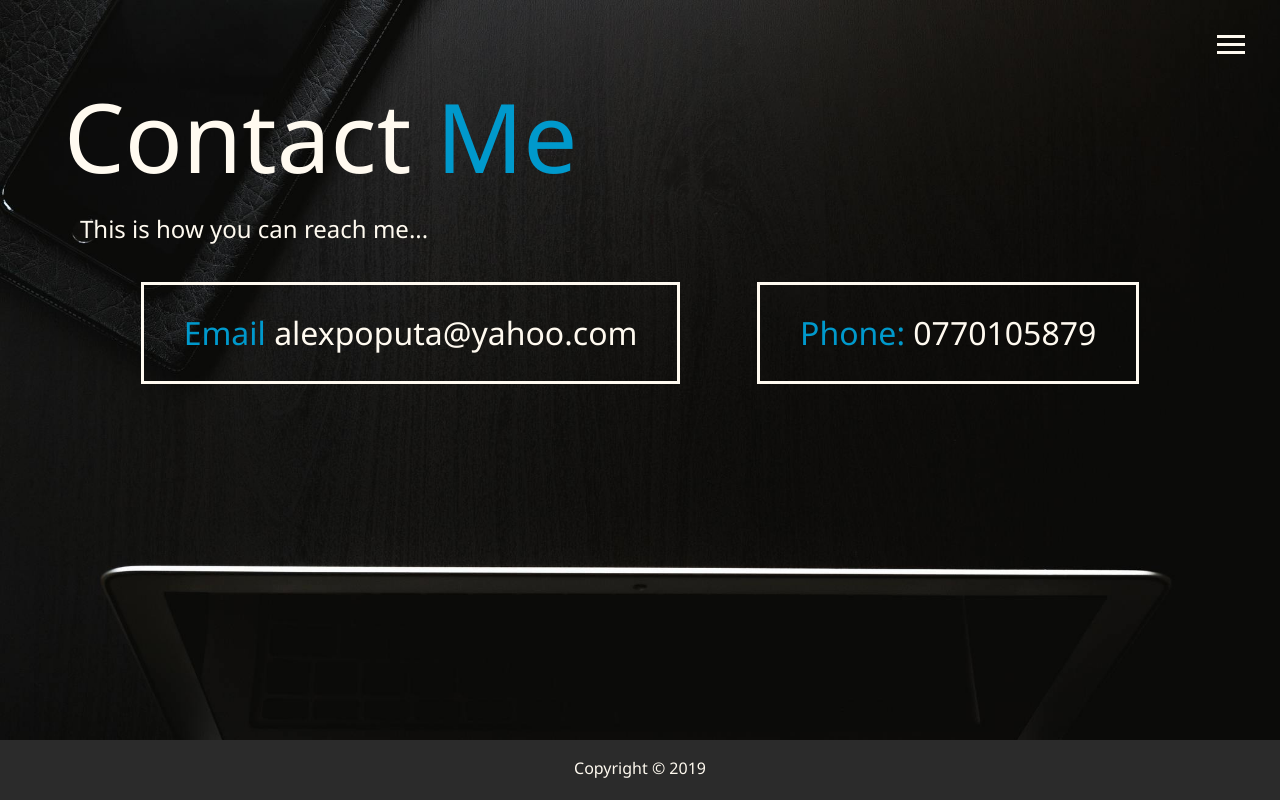
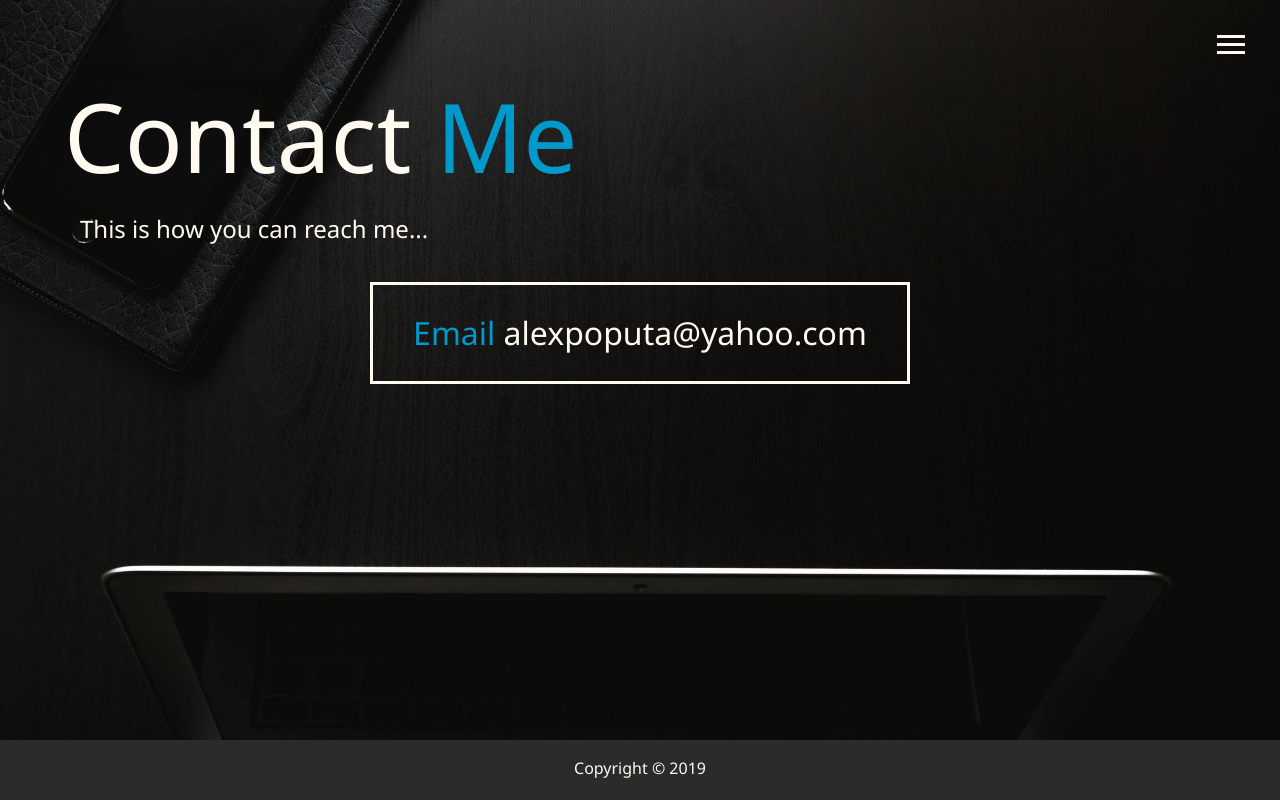
Before and after one commit to alexpoputa/alexpoputa.github.io, a website: page contact.html in a window 1280 px wide. Drawn offline with Linux system fonts and the light colour scheme.

Commit message:
port edit

```diff
--- a/contact.html
+++ b/contact.html
@@ -5,8 +5,8 @@
     <meta charset="UTF-8">
     <meta name="viewport" content="width=device-width, initial-scale=1.0">
     <meta http-equiv="X-UA-Compatible" content="ie=edge">
-    <link rel="stylesheet" href="https://use.fontawesome.com/releases/v5.2.0/css/all.css" integrity="sha384-hWVjflwFxL6sNzntih27bfxkr27PmbbK/iSvJ+a4+0owXq79v+lsFkW54bOGbiDQ"
-        crossorigin="anonymous">
+    <link rel="stylesheet" href="https://use.fontawesome.com/releases/v5.2.0/css/all.css"
+        integrity="sha384-hWVjflwFxL6sNzntih27bfxkr27PmbbK/iSvJ+a4+0owXq79v+lsFkW54bOGbiDQ" crossorigin="anonymous">
     <link rel="stylesheet" href="css/main.css">
     <title>Contact Me</title>
 </head>
@@ -66,11 +66,11 @@
                     Email
                 </span> alexpoputa@yahoo.com
             </div>
-            <div>
+            <!-- <div>
                 <span class="text-secondary">
                     Phone:
                 </span> 0770105879
-            </div>
+            </div> -->
         </div>
     </main>
 
```
